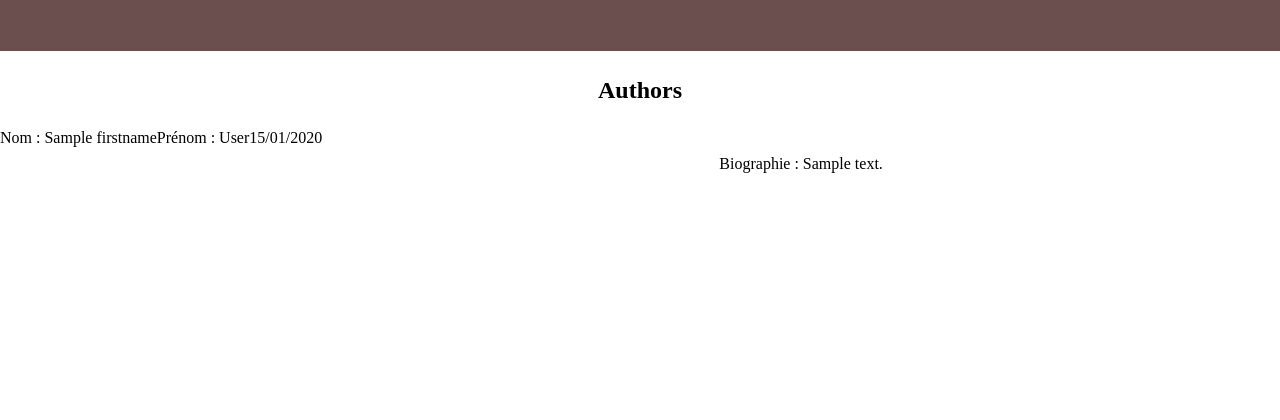
After one commit to GomezGuillaume/library-LaPiscine, a Symfony app: template templates/Author2.html.twig in a window 1280 px wide. The commit adds this page. Shown: the top 420 px of the page. Run offline with Twig, Linux system fonts and the light colour scheme; the template is opened without the code that fills it: most values are stand-ins (such as "Sample title", 1, 10 or a date in 2020); some libraries are stand-ins or nearby versions.

Commit message:
Create fake authors with Symfony

```diff
--- a/public/style.css
+++ b/public/style.css
@@ -16,12 +16,26 @@ h2{
 .authors{
     text-align: center;
     padding-top: 2%;
+    display: flex;
+    margin: 0;
+    flex-wrap: wrap;
 }
 
+.author{
+    width: 33%;
+    padding-top: 5%;
+}
+
+
+
 .text{
-    width: 20%;
+    width: 45%;
     margin: 0 auto;
     padding-top: 2%;
+}
+
+a{
+    padding-top: 5px;
 }
 
 footer{
--- /dev/null
+++ b/templates/Author2.html.twig
@@ -0,0 +1,13 @@
+{% extends 'base.html.twig' %}
+
+{% block content %}
+
+    <div class="authors">
+        <p>Nom : {{ author.firstname }}</p>
+        <p>Prénom : {{ author.lastname }}</p>
+        <p>{{ author.birthdate | date("d/m/Y") }}</p>
+        <p class="text">Biographie : {{ author.biography }}</p>
+    </div>
+
+
+{% endblock content %}
```
Also changed, not shown: src/Controller/AuthorController.php (+15 -3 lines), templates/authors.html.twig (+5 -3 lines).
